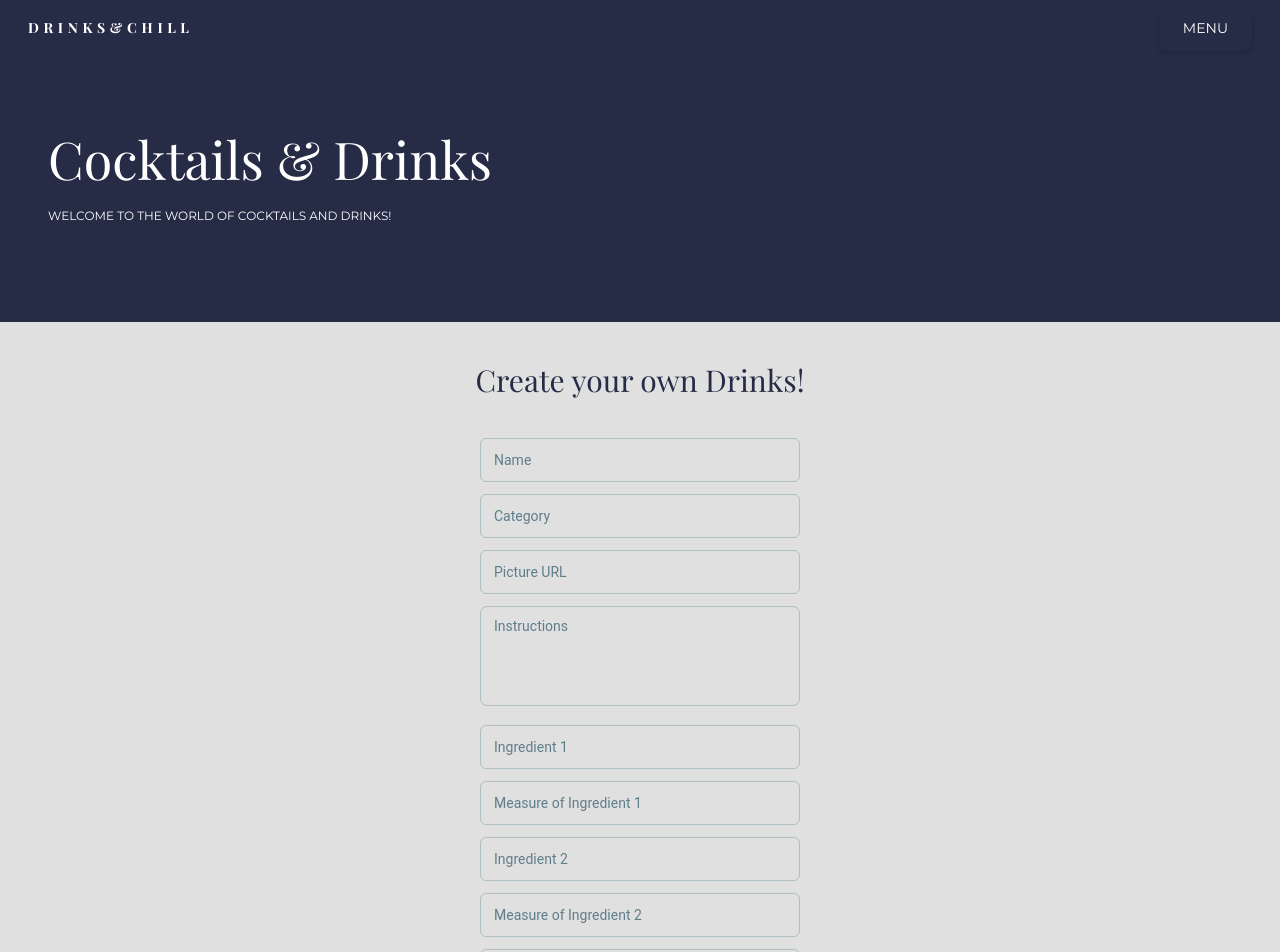
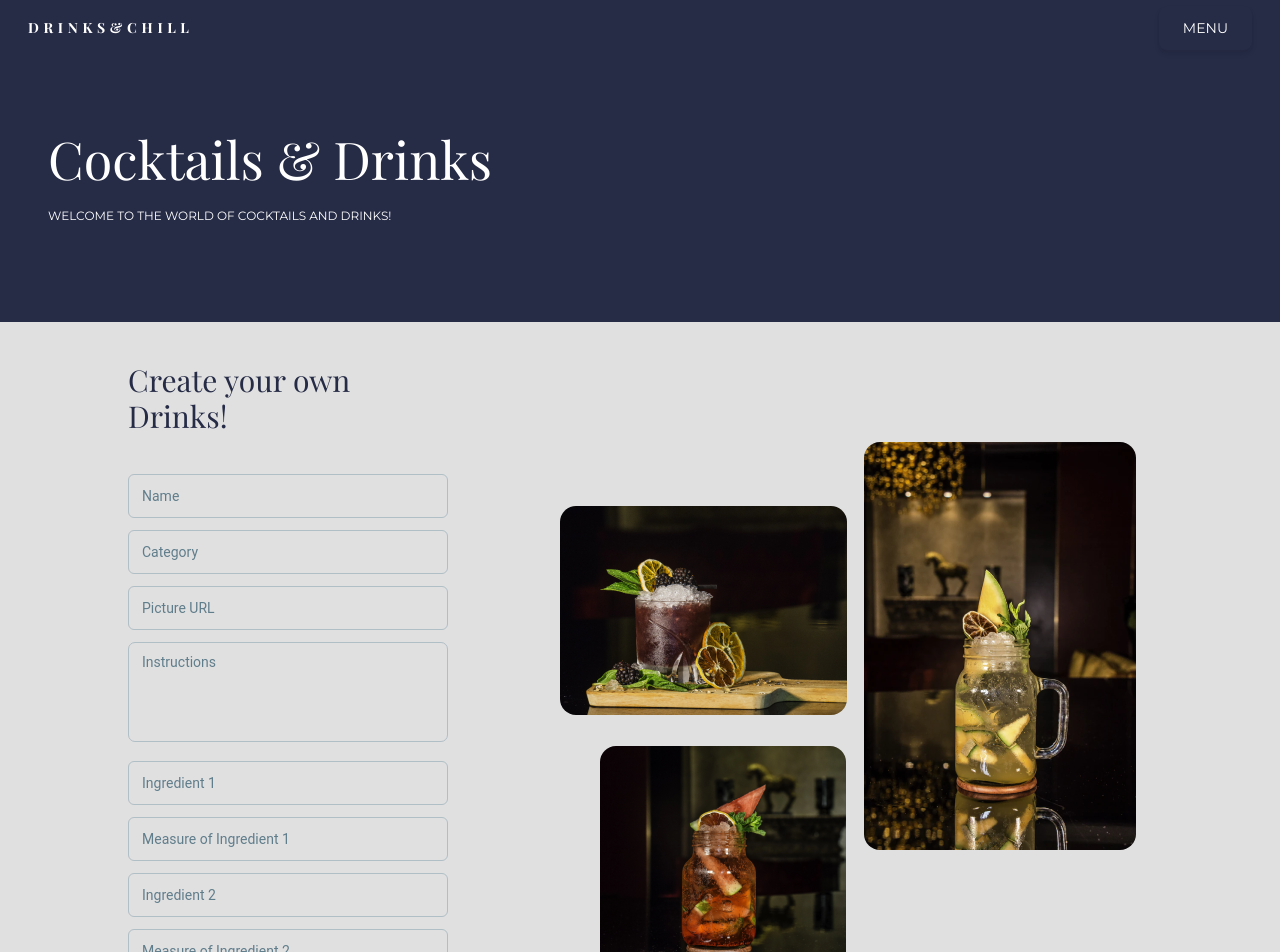
Before and after one commit to mschild91/Barkeeper, a React (Vite) app: page /create in a window 1280 px wide. Shown: the top 952 px of the page. Built offline with nearby package versions, Linux system fonts and the light colour scheme.

Commit message:
finsihed the responsive design of the create and the details page

```diff
--- a/src/components/pages/CocktailDetails.jsx
+++ b/src/components/pages/CocktailDetails.jsx
@@ -32,15 +32,17 @@ const CocktailDetails = () => {
 
   return (
     <article className="flex justify-center bg-project-blue">
-      <Card className="pt-10 text-black bg-gray-300 font-montserrat w-96 h-fit">
+      <Card className="pt-10 text-black bg-gray-300 font-montserrat w-96 h-fit md:w-fit md:flex md:flex-row md:pb-6 md:pt-3 md:pl-8 md:pr-8">
         <CardHeader
           color="blue-gray"
-          className="w-64 h-64">
-          <img
-            className="w-64 h-64"
-            src={cocktailDetails.drinks[0].strDrinkThumb}
-            alt={cocktailDetails.drinks[0].strDrink}
-          />
+          className="w-64 h-64 md:mt-14">
+          <div>
+            <img
+              className="w-64 h-64"
+              src={cocktailDetails.drinks[0].strDrinkThumb}
+              alt={cocktailDetails.drinks[0].strDrink}
+            />
+          </div>
         </CardHeader>
         <CardBody>
           <h1 className="pb-6 text-xl font-medium">{cocktailDetails.drinks[0].strDrink}</h1>
@@ -108,7 +110,7 @@ const CocktailDetails = () => {
             </p>
           </div>
           <div>
-            <p>{cocktailDetails.drinks[0].strInstructions}</p>
+            <p className="md:w-72 xl:w-96">{cocktailDetails.drinks[0].strInstructions}</p>
           </div>
         </CardBody>
       </Card>
--- a/src/components/pages/CreateOwnDrink.jsx
+++ b/src/components/pages/CreateOwnDrink.jsx
@@ -1,11 +1,15 @@
 import { Input, Textarea, Button } from '@material-tailwind/react'
 import React from 'react'
+import formImageOne from '../../assets/img/form-image-1.png'
+import formImageTwo from '../../assets/img/form-image-2.png'
+import formImageThree from '../../assets/img/form-image-3.png'
 
 const CreateOwnDrink = () => {
   return (
-    <section className="pt-10 pb-10 bg-gray-300 text-project-blue">
-      <h1 className="pb-10 text-3xl text-center font-playfair">Create your own Drinks!</h1>
-      <form className="flex flex-col gap-3 m-auto w-80">
+    <section className="gap-24 pt-10 pb-10 bg-gray-300 text-project-blue xl:flex xl:justify-center">
+      <div>
+        <h1 className="pb-10 text-3xl text-center font-playfair xl:text-left xl:ml-32">Create your own Drinks!</h1>
+        <form className="flex flex-col gap-3 m-auto w-80 xl:ml-32">
           <Input
             size="lg"
             label="Name"
@@ -65,6 +69,24 @@ const CreateOwnDrink = () => {
             </Button>
           </div>
         </form>
+      </div>
+      <div className="hidden xl:block xl:relative xl:w-full">
+        <img
+          src={formImageOne}
+          alt=""
+          className="absolute top-96 left-14 rounded-2xl"
+        />
+        <img
+          src={formImageTwo}
+          alt=""
+          className="absolute top-20 left-80 rounded-2xl"
+        />
+        <img
+          src={formImageThree}
+          alt=""
+          className="absolute top-36 left-4 rounded-2xl"
+        />
+      </div>
     </section>
   )
 }
--- a/src/components/shared/Header.jsx
+++ b/src/components/shared/Header.jsx
@@ -4,7 +4,6 @@ import { Input, Button } from '@material-tailwind/react'
 import { useState } from 'react'
 
 import { useLocation, useNavigate } from 'react-router-dom'
-
 
 const Header = () => {
   const [drink, setDrink] = useState('')
@@ -14,10 +13,7 @@ const Header = () => {
   const navigate = useNavigate()
 
   const handleSearch = (event) => {
-		if (
-			(event.type === 'keydown' && event.key === 'Enter') ||
-			event.type === 'click'
-		) {
+    if ((event.type === 'keydown' && event.key === 'Enter') || event.type === 'click') {
       navigate(`/cocktails/search/${drink}`)
       setDrink('')
     }
```
Lines whose indentation alone changed are shown as unchanged.
